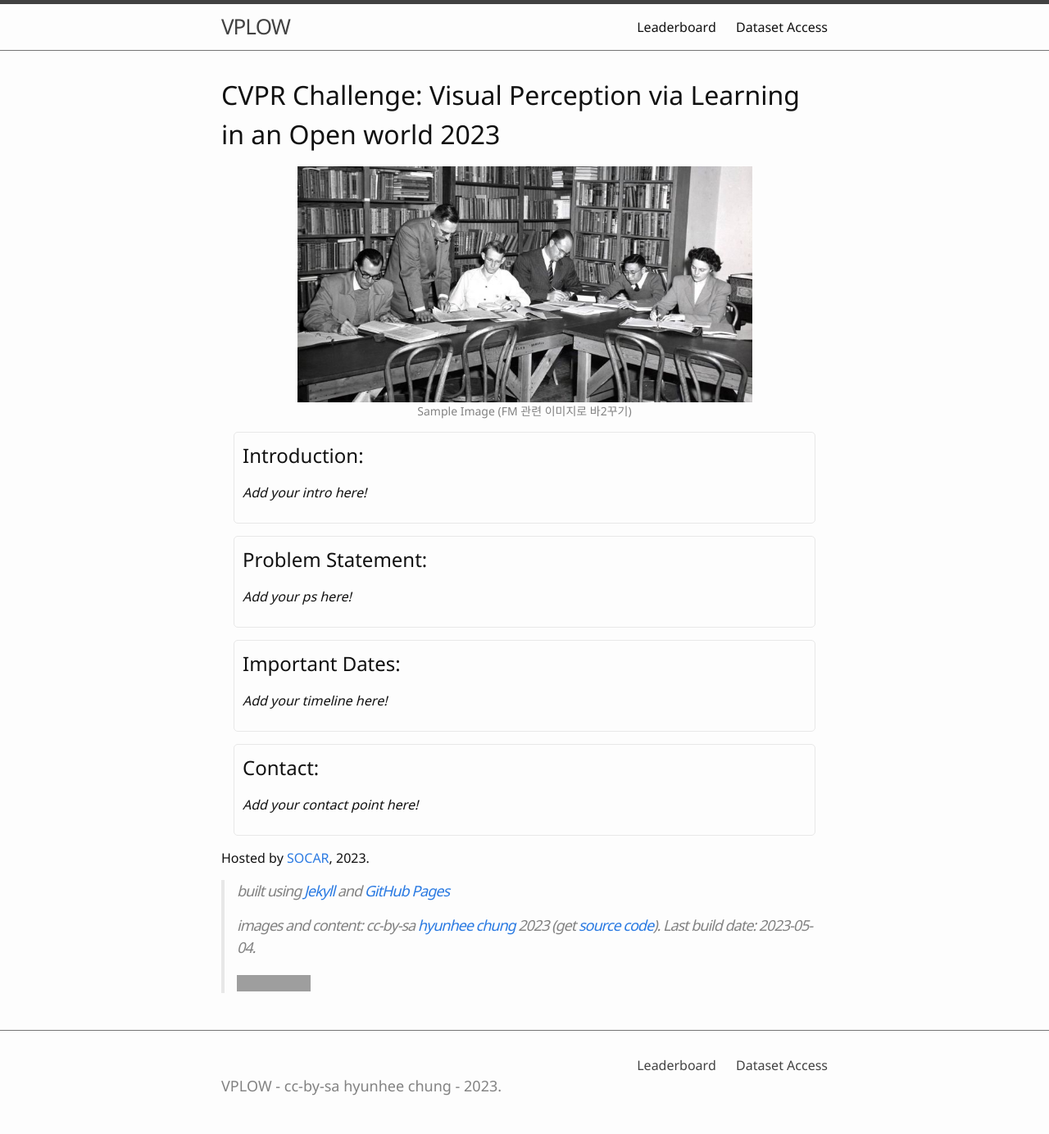
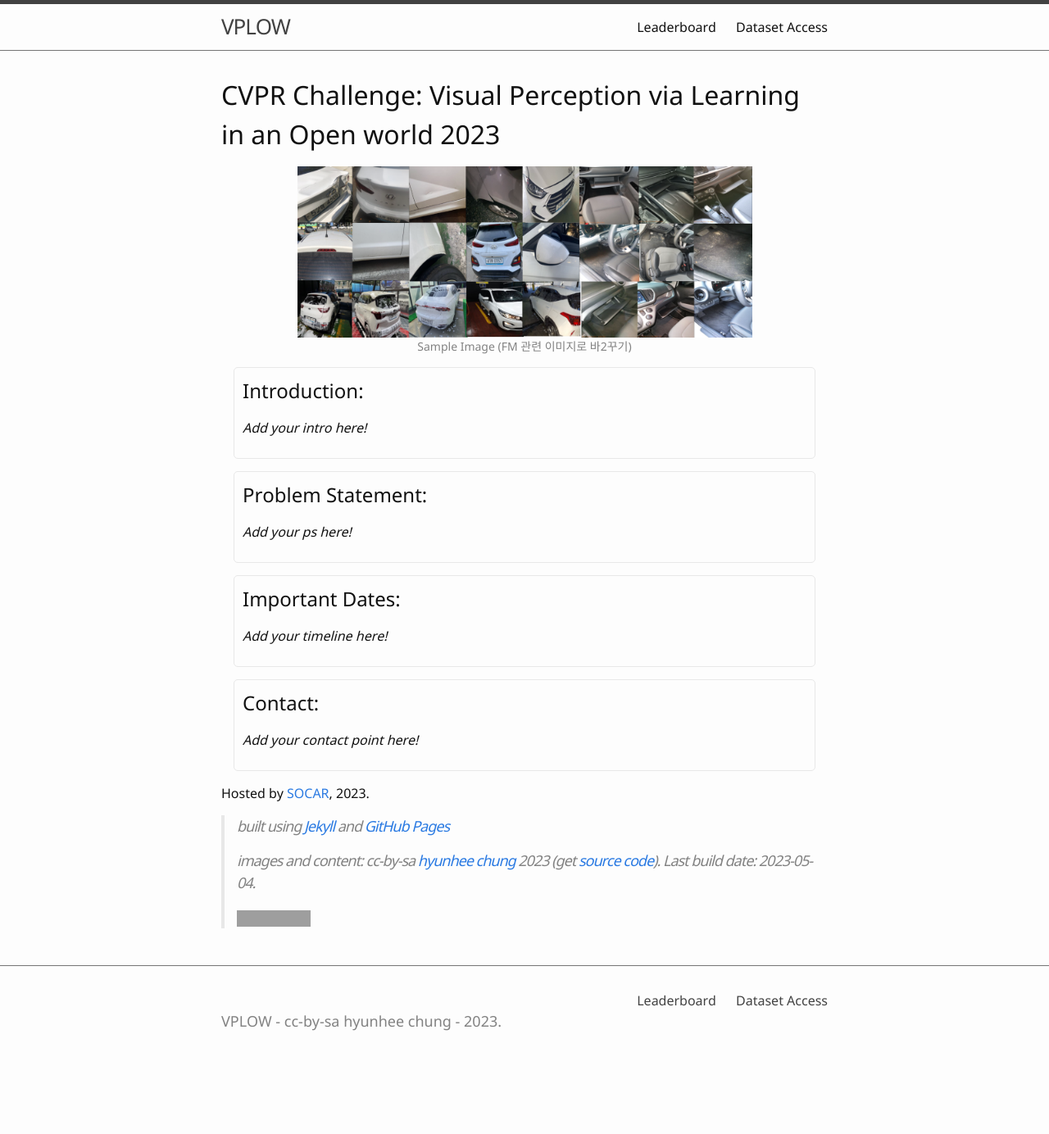
Before and after one commit to socar-esther/socar-esther.github.io, a Jekyll site: the page built from index.md, in a window 1280 px wide. Shown: the whole page at 82% size. Built offline with Jekyll 4.4.1, drawn with Linux system fonts in a browser that asks for light colours; after the commit the page ends 1305 px from its top, so only the background shows below that; grey boxes are pictures that could not be loaded.

Commit message:
image-changed-kp

```diff
--- a/index.md
+++ b/index.md
@@ -4,7 +4,7 @@ title: Home
 
 # CVPR Challenge: Visual Perception via Learning in an Open world 2023
 
-{% include figure.html img="uidaho-workshop.jpg" alt="intro image here" caption="Sample Image (FM 관련 이미지로 바2꾸기)" width="75%" %}
+{% include figure.html img="car-images.png" alt="intro image here" caption="Sample Image (FM 관련 이미지로 바2꾸기)" width="75%" %}
 
 
 <div class="toc" markdown="1">
```
Also changed, not shown: images/car-images.png (added), 1 other file.
